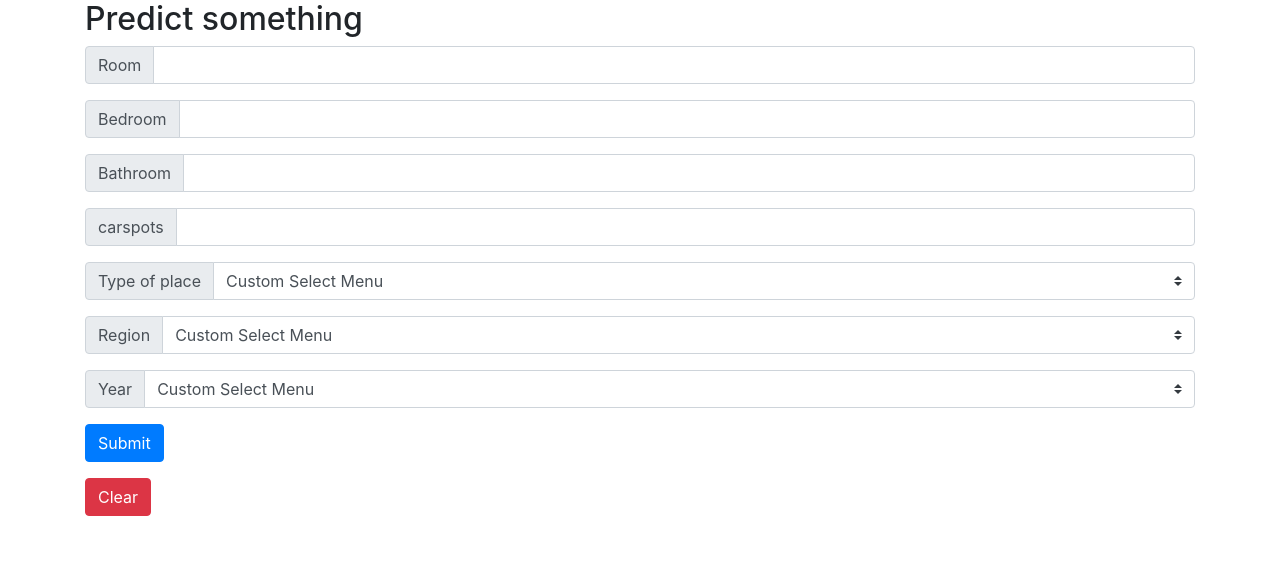
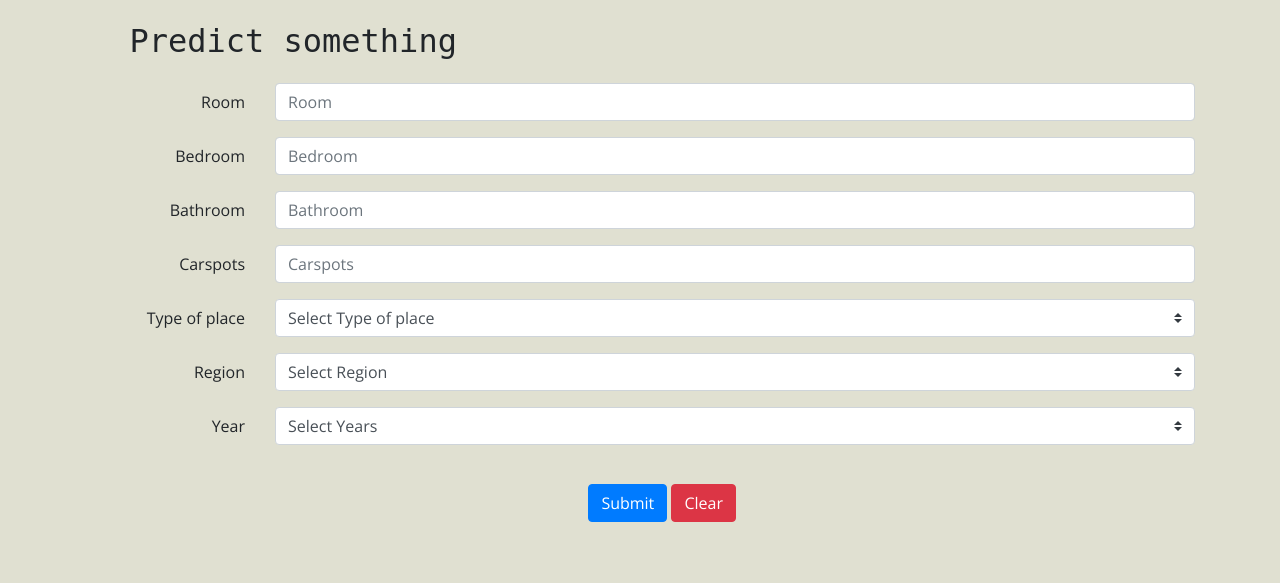
Before and after one commit to famesensor/Regression_Housing, a Flask app: page / in a window 1280 px wide. Shown: the top 583 px of the page. Run offline with Flask 2, Linux system fonts and the light colour scheme; parts of the project's set-up code (start-up, migrations or seed data) failed here and were passed over; some libraries are stand-ins or nearby versions.

Commit message:
แก้หน้าhtmlงับ

```diff
--- a/templates/index.html
+++ b/templates/index.html
@@ -8,36 +8,69 @@
     <link rel="stylesheet" href="https://stackpath.bootstrapcdn.com/bootstrap/4.3.1/css/bootstrap.min.css" integrity="sha384-ggOyR0iXCbMQv3Xipma34MD+dH/1fQ784/j6cY/iJTQUOhcWr7x9JvoRxT2MZw1T" crossorigin="anonymous">
     <script src="https://ajax.googleapis.com/ajax/libs/jquery/3.3.1/jquery.min.js"></script>
     <script src="https://maxcdn.bootstrapcdn.com/bootstrap/3.3.7/js/bootstrap.min.js"></script>
+    <link rel="stylesheet" type="text/css" href="styleAI.css" defer>
+    <link href="https://fonts.googleapis.com/css?family=Open+Sans&display=swap" rel="stylesheet">
 </head>
 <body>
     <div class="container">
         <h2>Predict something</h2>
-        <form action="/predict" method="POST">
-            <div class="input-group mb-3 input-group">
+    </div>
+    <div class="container">
+
+        <form action="/predict" method="POST" >
+            <!-- <div class="input-group mb-3 input-group">
                 <div class="input-group-prepend">
                     <span class="input-group-text">Room</span>
                 </div>
                 <input type="text" class="form-control" name="room">
+            </div> -->
+            <div class="form-group row">
+                <label for="colFormLabel" class="col-sm-2 col-form-label">Room</label>
+                <div class="col-sm-10">
+                  <input type="text" class="form-control" name="room" placeholder="Room">
+                </div>
             </div>
-            <div class="input-group mb-3 input-group">
+
+            <!-- <div class="input-group mb-3 input-group">
                 <div class="input-group-prepend">
                     <span class="input-group-text">Bedroom</span>
                 </div>
                 <input type="text" class="form-control" name="bedroom">
+            </div> -->
+            <div class="form-group row">
+                <label for="colFormLabel" class="col-sm-2 col-form-label">Bedroom</label>
+                <div class="col-sm-10">
+                  <input type="text" class="form-control" name="bedroom" placeholder="Bedroom">
+                </div>
             </div>
-            <div class="input-group mb-3 input-group">
+
+            <!-- <div class="input-group mb-3 input-group">
                 <div class="input-group-prepend">
                     <span class="input-group-text">Bathroom</span>
                 </div>
                 <input type="text" class="form-control" name="bathroom">
+            </div> -->
+            <div class="form-group row">
+                <label for="colFormLabel" class="col-sm-2 col-form-label">Bathroom</label>
+                <div class="col-sm-10">
+                  <input type="text" class="form-control" name="bathroom" placeholder="Bathroom">
+                </div>
             </div>
-            <div class="input-group mb-3 input-group">
+
+            <!-- <div class="input-group mb-3 input-group">
                 <div class="input-group-prepend">
                     <span class="input-group-text">carspots</span>
                 </div>
                 <input type="text" class="form-control" name="carspots">
+            </div> -->
+            <div class="form-group row">
+                <label for="colFormLabel" class="col-sm-2 col-form-label">Carspots</label>
+                <div class="col-sm-10">
+                  <input type="text" class="form-control" name="carspots" placeholder="Carspots">
+                </div>
             </div>
-            <div class="input-group mb-3 input-group">
+
+            <!-- <div class="input-group mb-3 input-group">
                 <div class="input-group-prepend">
                     <span class="input-group-text">Type of place</span>
                 </div>
@@ -47,8 +80,21 @@
                     <option value="townhouse">Townhouse</option>
                     <option value="unit">Unit</option>
                 </select>
+            </div> -->
+
+            <div class="form-group row">
+                <label for="colFormLabel" class="col-sm-2 col-form-label">Type of place</label>
+                <div class="col-sm-10">
+                  <select name="type" class="custom-select">
+                    <option selected>Select Type of place</option>
+                    <option value="house">House</option>
+                    <option value="townhouse">Townhouse</option>
+                    <option value="unit">Unit</option>
+                </select>
+                </div>
             </div>
-            <div class="input-group mb-3 input-group">
+
+<!--             <div class="input-group mb-3 input-group">
                 <div class="input-group-prepend">
                     <span class="input-group-text">Region</span>
                 </div>
@@ -62,8 +108,25 @@
                     <option value="western-victoria">Western Victoria</option>
                     <option value="eastern-victoria">Eastern Victoria</option>
                 </select>
+            </div> -->
+            <div class="form-group row">
+                <label for="colFormLabel" class="col-sm-2 col-form-label">Region</label>
+                <div class="col-sm-10">
+                <select name="region" class="custom-select">
+                    <option selected>Select Region</option>
+                    <option value="northern">Northern Metropolitan</option>
+                    <option value="western">Western Metropolitan</option>
+                    <option value="southern">Southern Metropolitan</option>
+                    <option value="eastern">Eastern Metropolitan</option>
+                    <option value="south-eastern">South-Eastern Metropolitan</option>
+                    <option value="western-victoria">Western Victoria</option>
+                    <option value="eastern-victoria">Eastern Victoria</option>
+                </select>
+                </div>
             </div>
-            <div class="input-group mb-3 input-group">
+
+
+            <!-- <div class="input-group mb-3 input-group">
                 <div class="input-group-prepend">
                     <span class="input-group-text">Year</span>
                 </div>
@@ -73,14 +136,29 @@
                     <option value="2017">2017</option>
                     <option value="2018">2018</option>
                 </select>
+            </div> -->
+            <div class="form-group row">
+                <label for="colFormLabel" class="col-sm-2 col-form-label">Year</label>
+                <div class="col-sm-10">
+                <select name="year" class="custom-select">
+                    <option selected>Select Years</option>
+                    <option value="2016">2016</option>
+                    <option value="2017">2017</option>
+                    <option value="2018">2018</option>
+                </select>
+                </div>
             </div>
-            <div class="mt-3">
+
+            <!-- <div class="mt-3">
                 <button type="submit" class="btn btn-primary">Submit</button>
+            </div> -->
+
+            <div class="container mt-3 btn btncenter">
+                <button type="submit" class="btn btn-primary">Submit</button>
+                <button type="reset" value="Reset"  class="btn btn-danger">Clear</button>
             </div>
         </form>
-        <div class="mt-3">
-            <button type="clear" class="btn btn-danger">Clear</button>
-        </div>
+
     </div>
 
     <script src="https://code.jquery.com/jquery-3.3.1.slim.min.js" integrity="sha384-q8i/X+965DzO0rT7abK41JStQIAqVgRVzpbzo5smXKp4YfRvH+8abtTE1Pi6jizo" crossorigin="anonymous"></script>
--- a/templates/predict.html
+++ b/templates/predict.html
@@ -5,6 +5,7 @@
     <meta name="viewport" content="width=device-width, initial-scale=1.0">
     <meta http-equiv="X-UA-Compatible" content="ie=edge">
     <title>Document</title>
+    <link rel="stylesheet" type="text/css" href="styleAI.css">
 </head>
 <body>
     {%for i in prediction%}
--- /dev/null
+++ b/templates/styleAI.css
@@ -0,0 +1,27 @@
+
+body{
+	background-color: #e0e0d1;
+	display: block;
+	font-family: 'Open Sans', sans-serif;
+}
+
+.form-group label{
+	text-align: right;
+
+}@media only screen and (max-width: 768px) {
+        .form-group label {
+          text-align: left; } }
+
+div h2{
+	font-family: 'Roboto Mono', monospace;
+	padding: 1%;
+	margin-top: 1%;
+	margin-bottom: 1%;
+	margin-left: 3%;
+}
+
+.btncenter{
+	margin-left: 2%;
+	margin-top: 1%;
+	margin-bottom: 5%;
+}
```
